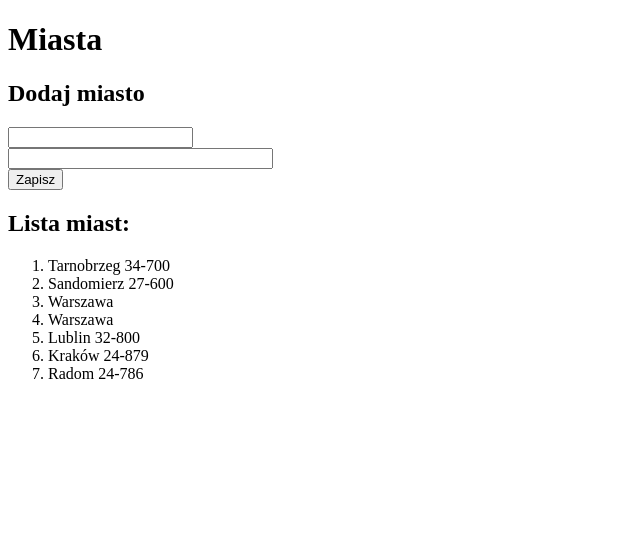
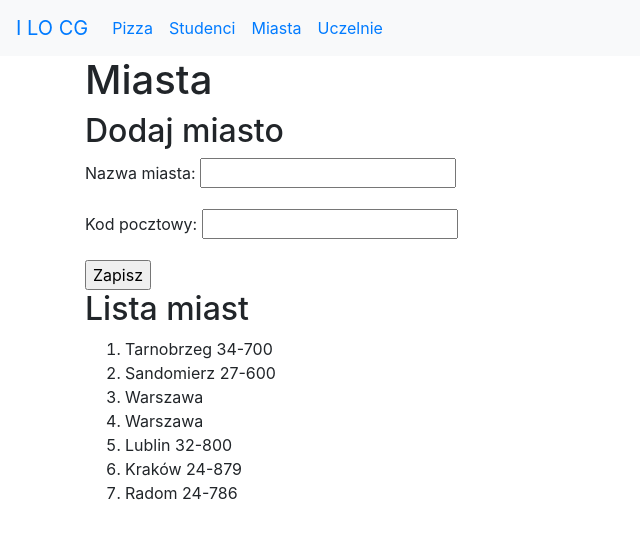
Before and after one commit to Kuba077/djanoapp, a Django app: page /studenci/miasta/ in a window 1280 px wide. Shown: the top 539 px of the page, without its empty margins (0-640 px from the left). Run offline with Django 3.2, Linux system fonts and the light colour scheme; data comes from the database, SQL or seed files in the repository; both versions use the stored data as it was after the commit; some libraries are stand-ins or nearby versions.

Commit message:
Dodanie poprawek aplikacji

```diff
--- a/djanoapp/settings.py
+++ b/djanoapp/settings.py
@@ -56,8 +56,7 @@ ROOT_URLCONF = 'djanoapp.urls'
 TEMPLATES = [
     {
         'BACKEND': 'django.template.backends.django.DjangoTemplates',
-        'DIRS': [os.path.join(BASE_DIR, 'templates')]
-        ,
+        'DIRS': [os.path.join(BASE_DIR, 'templates')],
         'APP_DIRS': True,
         'OPTIONS': {
             'context_processors': [
@@ -121,3 +120,5 @@ USE_TZ = True
 # https://docs.djangoproject.com/en/2.2/howto/static-files/
 
 STATIC_URL = '/static/'
+STATIC_ROOT = os.path.join(BASE_DIR, 'static')
+STATICFILES_DIRS = [os.path.join(BASE_DIR, 'templates'),]
--- a/pizza/urls.py
+++ b/pizza/urls.py
@@ -2,6 +2,7 @@ from django.urls import path
 
 from . import views
 
+app_name = 'pizza'
 urlpatterns = [
     path('', views.index, name='index'),
     path('news', views.news, name='news'),
--- /dev/null
+++ b/studenci/forms.py
@@ -0,0 +1,25 @@
+from django import forms
+
+class StudentLoginForm(forms.Form):
+    login = forms.CharField(
+        label="Twój login",
+        max_length=25,
+        widget=forms.TextInput()
+    )
+class UczelniaForm(forms.Form):
+    nazwa = forms.CharField(
+        label="Nazwa uczelni",
+        max_length=30,
+        widget=forms.TextInput()
+    )
+class MiastoForm(forms.Form):
+    nazwa = forms.CharField(
+        label="Nazwa miasta",
+        max_length=30,
+        widget=forms.TextInput()
+    )
+    kod = forms.CharField(
+        label="Kod pocztowy",
+        max_length=6,
+        widget=forms.TextInput()
+    )
--- a/studenci/templates/studenci/miasta.html
+++ b/studenci/templates/studenci/miasta.html
@@ -1,30 +1,25 @@
-<!DOCTYPE html>
-<html lang="en">
-<head>
-    <meta charset="UTF-8">
-    <title>Title</title>
-</head>
-<body>
-
-<h1>Miasta</h1>
+{% extends 'szablon.html' %}
+{% block naglowek %}Miasta{% endblock naglowek %}
+{% block tresc %}
 
 <h2>Dodaj miasto</h2>
     <form action="." method="POST">
     {% csrf_token %}
-    <input type="text" name="nazwa" maxlength="30">
+    {{ form.as_p }}
+<!--
+        <input type="text" name="nazwa" size="30" maxlength="30">
         <br>
         <input type="text" name="kod" size="30" maxlength="6">
         <br>
+-->
         <input type="submit" value="Zapisz">
-
-
     </form>
 
-<h2>Lista miast:</h2>
+<h2>Lista miast</h2>
 <ol>
     {% for miasto in miasta %}
         <li>{{ miasto.nazwa }}&nbsp;{{ miasto.kod }}</li>
     {% endfor %}
 </ol>
-</body>
-</html>
+
+{% endblock tresc %}
--- a/studenci/urls.py
+++ b/studenci/urls.py
@@ -1,8 +1,10 @@
 from django.urls import path
 from . import views
 
+app_name = 'studenci'
 urlpatterns = [
 	path('', views.index, name='index'),
 	path('miasta/', views.miasta, name='miasta'),
 	path('uczelnie/', views.uczelnie, name='uczelnie'),
+	path('login/', views.login, name='login'),
 ]
--- a/studenci/views.py
+++ b/studenci/views.py
@@ -1,34 +1,61 @@
-from django.shortcuts import render
-
+from django.shortcuts import render, redirect
 from django.http import HttpResponse
+from studenci.models import Miasto, Uczelnia
+from django.contrib import messages
+from django.urls import reverse
 
 from studenci.models import Miasto, Uczelnia
+from studenci.forms import StudentLoginForm, UczelniaForm, MiastoForm
 
 def index(request):
-    return HttpResponse("<h1>Witaj wsród sudentów!</h1>")
-    # return render(request,'pizza/index.html')
+    # return HttpResponse("<h1>Witaj wsród sudentów!</h1>")
+    return render(request,'studenci/index.html')
 
 
 def miasta(request):
-    """Widok wyświetlający miasta i formularz ich dodawania"""
     if request.method == 'POST':
-        nazwa = request.POST.get('nazwa', '')
-        kod = request.POST.get('kod', '')
-        m = Miasto(nazwa=nazwa, kod=kod)
-        m.save()
+        # nazwa = request.POST.get('nazwa', '')
+        # kod = request.POST.get('kod', '')
+        form = MiastoForm(request.POST)
+        # if len(nazwa.strip()) and len(kod.strip()):
+        if form.is_valid():
+            #m = Miasto(nazwa=nazwa, kod=kod)
+            m = Miasto(nazwa=form.cleaned_data['nazwa'], kod=form.cleaned_data['kod'])
+            m.save()
+            messages.success(request, "Poprawnie dodano dane!")
+            return redirect(reverse('studenci:miasta'))
+        else:
+            messages.error(request, "Niepoprawne dane!")
+    else:
+        form = MiastoForm()
 
     miasta = Miasto.objects.all()
-    kontekst = {'miasta': miasta}
+    kontekst = {'miasta': miasta, 'form': form}
     return render(request, 'studenci/miasta.html', kontekst)
 
-
 def uczelnie(request):
-    """Widok wyświetlający miasta i formularz ich dodawania"""
     if request.method == 'POST':
-        nazwa = request.POST.get('nazwa', '')
-        u = Uczelnia(nazwa=nazwa)
-        u.save()
+        form = UczelniaForm(request.POST)  # do wyjaśnienie
+        if form.is_valid():
+            print(form.cleaned_data)
+            u = Uczelnia(nazwa=form.cleaned_data['nazwa'])
+            u.save()
+            messages.success(request, "Poprawnie dodano dane!")
+            return redirect(reverse('studenci:uczelnie'))
+        else:
+            messages.error(request, "Niepoprawne dane!")
+    else:
+        form = UczelniaForm()
 
     uczelnie = Uczelnia.objects.all()
-    kontekst = {'uczelnie': uczelnie}
+    kontekst = {'uczelnie': uczelnie, 'form': form}
     return render(request, 'studenci/uczelnie.html', kontekst)
+
+
+def login(request):
+    if request.method == 'POST':
+        pass
+    else:
+        form = StudentLoginForm()
+    kontekst = {'form': form}
+    return render(request, 'studenci/login.html', kontekst)
--- /dev/null
+++ b/templates/szablon.html
@@ -0,0 +1,61 @@
+<!DOCTYPE html>
+<html lang="pl">
+<head>
+    <meta charset="UTF-8">
+    <meta name="viewport" content="width=device-width, initial-scale=1">
+    <title>{% block tytul %}Projekt Django{% endblock tytul %}</title>
+    <link rel="stylesheet" href="https://stackpath.bootstrapcdn.com/bootstrap/4.3.1/css/bootstrap.min.css" integrity="sha384-ggOyR0iXCbMQv3Xipma34MD+dH/1fQ784/j6cY/iJTQUOhcWr7x9JvoRxT2MZw1T" crossorigin="anonymous">
+</head>
+<body>
+    <nav class="navbar navbar-expand-sm bg-light">
+        <a class="navbar-brand" href="http://lo1.sandomierz.pl">I LO CG</a>
+        <button class="navbar-toggler" type="button" data-toggle="collapse" data-target="#collapsibleNavbar">
+            <span class="navbar-toggler-icon"></span>
+        </button>
+        <div class="collapse navbar-collapse" id="collapsibleNavbar">
+            <ul class="navbar-nav">
+                <li class="nav-item">
+                    <a href="{% url 'pizza:index' %}" class="nav-link">Pizza</a>
+                </li>
+                <li class="nav-item">
+                    <a href="{% url 'studenci:index' %}" class="nav-link">Studenci</a>
+                </li>
+                <li class="nav-item">
+                    <a href="{% url 'studenci:miasta' %}" class="nav-link">Miasta</a>
+                </li>
+                <li class="nav-item">
+                    <a href="{% url 'studenci:uczelnie' %}" class="nav-link">Uczelnie</a>
+                </li>
+            </ul>
+        </div>
+    </nav>
+
+    <div class="container">
+        <div class="row">
+            <div class="col">
+
+<h1>{% block naglowek %}Projekt Django{% endblock naglowek %}</h1>
+
+{% block komunikaty %}
+{% if messages %}
+    <ul>
+    {% for komunikat in messages %}
+        <li>{{ komunikat }}</li>
+    {% endfor %}
+    </ul>
+{% endif %}
+{% endblock komunikaty %}
+
+{% block tresc %}
+{% endblock tresc %}
+
+            </div>
+        </div>
+    </div>
+
+<script src="https://code.jquery.com/jquery-3.3.1.slim.min.js" integrity="sha384-q8i/X+965DzO0rT7abK41JStQIAqVgRVzpbzo5smXKp4YfRvH+8abtTE1Pi6jizo" crossorigin="anonymous"></script>
+<script src="https://cdnjs.cloudflare.com/ajax/libs/popper.js/1.14.7/umd/popper.min.js" integrity="sha384-UO2eT0CpHqdSJQ6hJty5KVphtPhzWj9WO1clHTMGa3JDZwrnQq4sF86dIHNDz0W1" crossorigin="anonymous"></script>
+<script src="https://stackpath.bootstrapcdn.com/bootstrap/4.3.1/js/bootstrap.min.js" integrity="sha384-JjSmVgyd0p3pXB1rRibZUAYoIIy6OrQ6VrjIEaFf/nJGzIxFDsf4x0xIM+B07jRM" crossorigin="anonymous"></script>
+
+</body>
+</html>
```
Also changed, not shown: pizza/templates/pizza/index.html (+6 -11 lines), studenci/templates/studenci/index.html (added, +8 -0 lines), studenci/templates/studenci/login.html (added, +13 -0 lines), studenci/templates/studenci/uczelnie.html (+4 -3 lines), db.sqlite3. Lines whose indentation alone changed are shown as unchanged.
